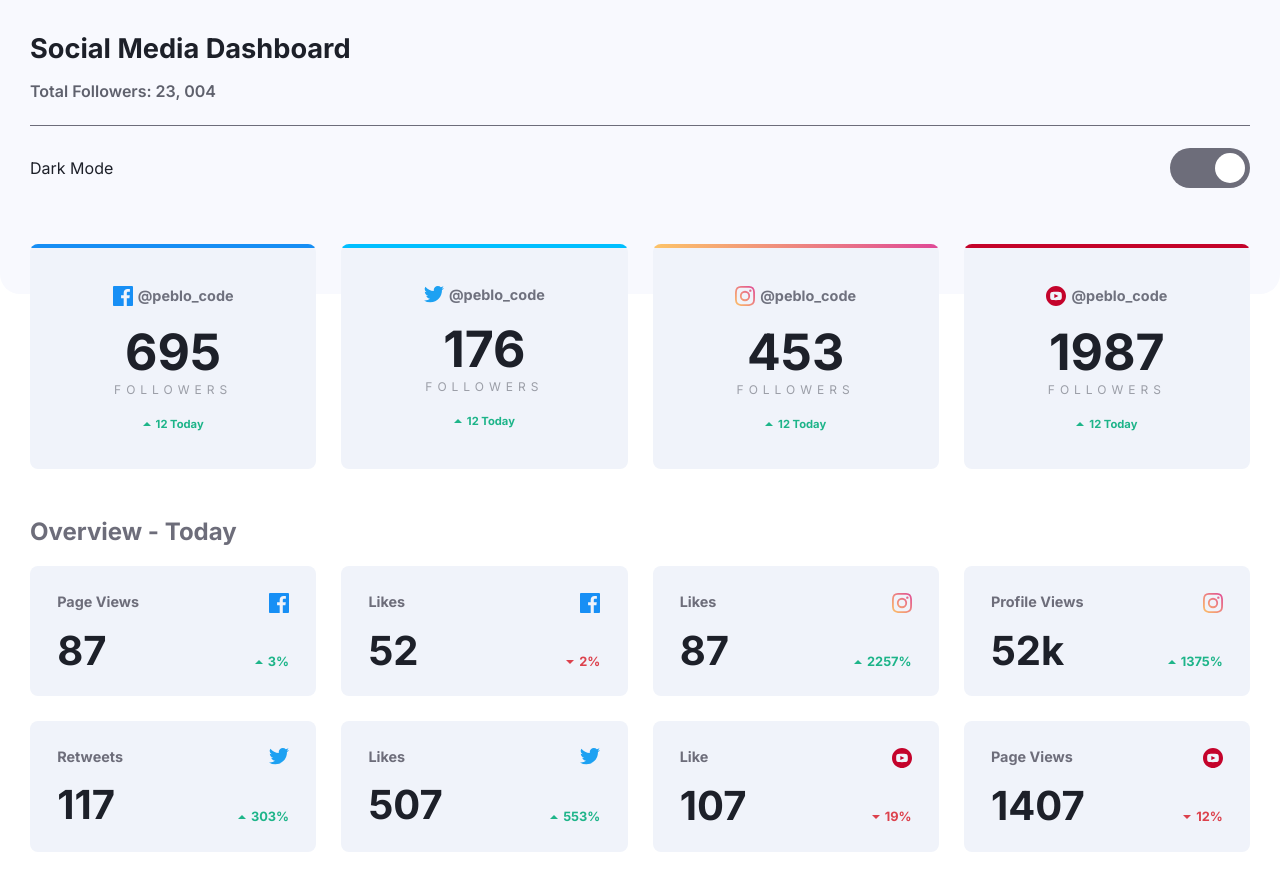
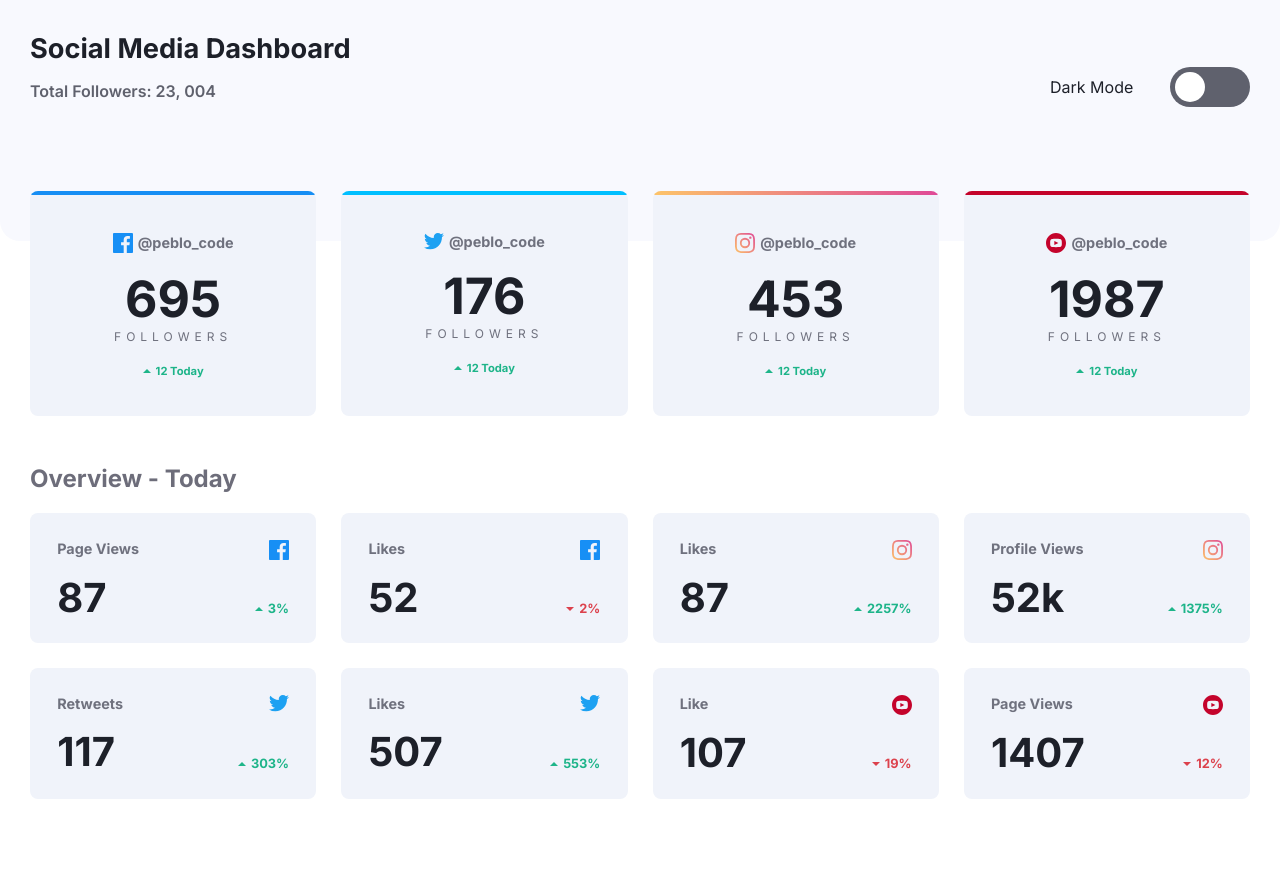
Before and after one commit to ZackSten/social-media-table, a plain HTML site: page index.html in a window 1280 px wide. After the commit the page ends 831 px from the top, so only its background shows below. Drawn offline with Linux system fonts and the light colour scheme.

Commit message:
Colores agregados a variables

```diff
--- a/css/styles.css
+++ b/css/styles.css
@@ -2,7 +2,8 @@
 body {
     margin: 0;
     font-family: 'Inter', sans-serif;
-    color: #1d2029;
+    color: var(--baseColor);
+    background: var(--baseBackground);
 }
 :root {
     --lime-green: hsl(163, 72%, 41%);
@@ -14,6 +15,12 @@ body {
     --youtube: hsl(348, 97%, 39%);
     --gray: #6d6d7a;
     --cardGray: #f0f3fa;
+    --lightGray: #f8f9fe;
+    --cardTitle: #6f717e;
+    --baseBackground: white;
+    --baseColor: #1d2029;
+    --switch: #5f616d;
+    --switchSpinner: white;
 }
 
 .wrapper {
@@ -43,7 +50,7 @@ body {
     height: 40px;
     display: block;
     border-radius: 20px;
-    background: var(--gray);
+    background: var(--switch);
     width: 80px;
     padding: 5px;
     box-sizing: border-box;
@@ -57,7 +64,7 @@ body {
     display: block;
     width: 30px;
     height: 30px;
-    background: white;
+    background: var(--switchSpinner);
     border-radius: 50%;
     transform: translateX(40px);
     transition: .3s;
@@ -67,7 +74,7 @@ body {
 /* header */
 
 .header {
-    background: #f8f9fe;
+    background: var(--lightGray);
     padding-bottom: 100px;
     border-radius: 0 0 20px 20px;
     padding-top: 2em;
@@ -134,7 +141,7 @@ h1 {
     display: flex;
     align-items: center;
     justify-content: center;
-    color: #6f717e;
+    color: var(--cardTitle);
     font-size: .9em;
     font-weight: bold;
 }
@@ -157,7 +164,7 @@ h1 {
     /* border: 1px solid blue;  */
     display: block;
     text-transform: uppercase;
-    color: #9b9ea7;
+    color: var(--cardTitle);
     letter-spacing: 5px;
     font-size: .75em;
 }
@@ -199,7 +206,7 @@ h2 {
 }
 
 .card-small-view {
-    color: var(--gray);
+    color: var(--cardTitle);
     font-weight: bold;
     font-size: .9em;
 }
@@ -244,17 +251,26 @@ h2 {
     }
 }
 
-@media screen and (min-width: 600px) {
+@media screen and (min-width: 768px) {
     .grid {
         grid-template-columns: 1fr 1fr 1fr;
         grid-column-gap: 25px;
     }
 }
 
-@media screen and (min-width: 768px) {
+@media screen and (min-width: 1024px) {
     .grid {
         grid-template-columns: 1fr 1fr 1fr 1fr;
         grid-column-gap: 25px;
+    }
+
+    .header-grid {
+        display: grid;
+        grid-template-columns: 1fr 200px;
+    }
+
+    .header-total {
+        border: none;
     }
 
     .wrapper {
@@ -264,36 +280,14 @@ h2 {
 }
 
 @media (prefers-color-scheme: dark) {
-    .header {
-        background: #1d2029;
-    }
-    body {
-        background: #1d2029;
-        color: white;
-    }
     :root {
         --cardGray: #252b43;
+        --baseBackground: #1d2029;
+        --baseColor: white;
         --gray: #8088ad;
-    }
-    .card {
-        color: white;
-    }
-    .card-followers-title {
-        color: #8088ad;
-    }
-    .card-title {
-        color: var(--gray);
-    }
-    .card-small {
-        background: var(--cardGray);
-    }
-    .card-small-view {
-        color: #8088ad;
-    }
-    .switch {
-        background-image: linear-gradient(to right, #4796d2 0%, #37ce8f 100%);
-    }
-    .switch::before {
-        background: #282943;
+        --lightGray: #1d2029;
+        --cardTitle: #8088ad;
+        --switchSpinner: #282943;
+        --switch: linear-gradient(to right, #4796d2 0%, #37ce8f 100%);
     }
 }
--- a/index.html
+++ b/index.html
@@ -11,12 +11,16 @@
 <body>
     <header class="header">
         <div class="wrapper">
+            <div class="header-grid">
+                <div>
                     <h1>Social Media Dashboard</h1>
                     <p class="header-total">Total Followers: 23, 004</p>
+                </div>
                 <div class="dark-mode">
                     <p class="dark-mode-title">Dark Mode</p>
                     <input type="checkbox" class="checkbox" id="checkbox">
                     <label class="switch" for="checkbox"></label>
+                </div>
             </div>
         </div>
     </header>
@@ -193,5 +197,6 @@
             </div>
         </div>
     </section>
+    <script src="js/app.js"></script>
 </body>
 </html>
--- /dev/null
+++ b/js/app.js
@@ -0,0 +1,10 @@
+const checkbox = document.querySelector('#checkbox');
+
+if (window.matchMedia('(prefers-color-scheme: dark)')) {
+    checkbox.setAttribute('checked', true)
+    document.body.classList.toggle('is-dark-mode')
+}
+
+checkbox.addEventListener('change', function(event) {
+        document.body.classList.toggle('is-dark-mode')
+})
```
Lines whose indentation alone changed are shown as unchanged.
